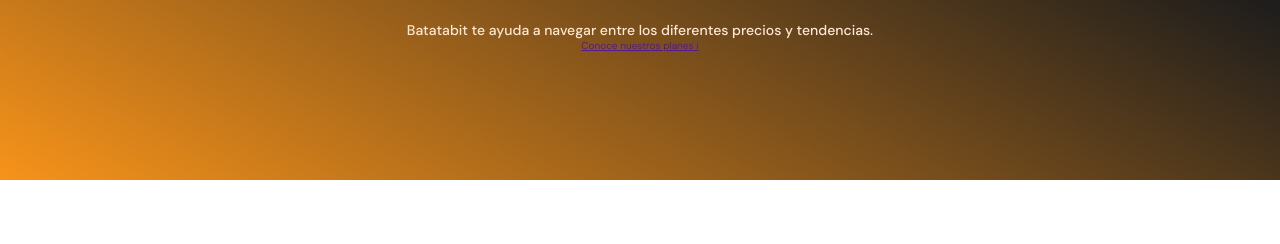
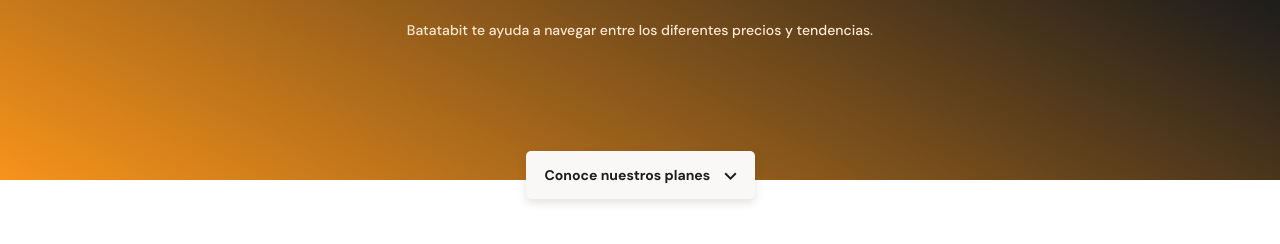
Before and after one commit to NitaiFraire/Batatabit, a plain HTML site: page index.html in a window 1280 px wide. Shown: the part 154-398 px from the top of the page. Drawn offline with Linux system fonts and the light colour scheme.

Commit message:
button header styles

```diff
--- a/index.html
+++ b/index.html
@@ -15,7 +15,7 @@
         <div class="header--title-container">
             <h1>La próxima revolución en el intercambio de criptomonedas.</h1>
             <p>Batatabit te ayuda a navegar entre los diferentes precios y tendencias.</p>
-            <a href="" class="header--button">Conoce nuestros planes <span>i</span></a>
+            <a href="" class="header--button">Conoce nuestros planes <span></span></a>
         </div>
     </header>
     <main>
--- a/styles.css
+++ b/styles.css
@@ -72,3 +72,31 @@
     line-height: 1.8rem;
     color: var(--soft-orange);
 }
+
+.header--title-container .header--button {
+    position: absolute;
+    left: calc(50% - 114px);
+    top: 270px;
+    display: block;
+    margin-top: 35px;
+    padding: 15px;
+    width: 229px;
+    height: 48px;
+    background-color: var(--off-white);
+    /* Shadows */
+    box-shadow: 0px 4px 8px rgba(89, 73, 30, 0.16);
+    border: none;
+    border-radius: 5px;
+    font-size: 1.4rem;
+    font-weight: bold;
+    text-decoration: none;
+    color: var(--black);
+}
+
+.header--button span {
+    display: inline-block;
+    width: 13px;
+    height: 8px;
+    margin-left: 10px;
+    background-image: url('./assets/icons/down-arrow.svg');
+}
```
